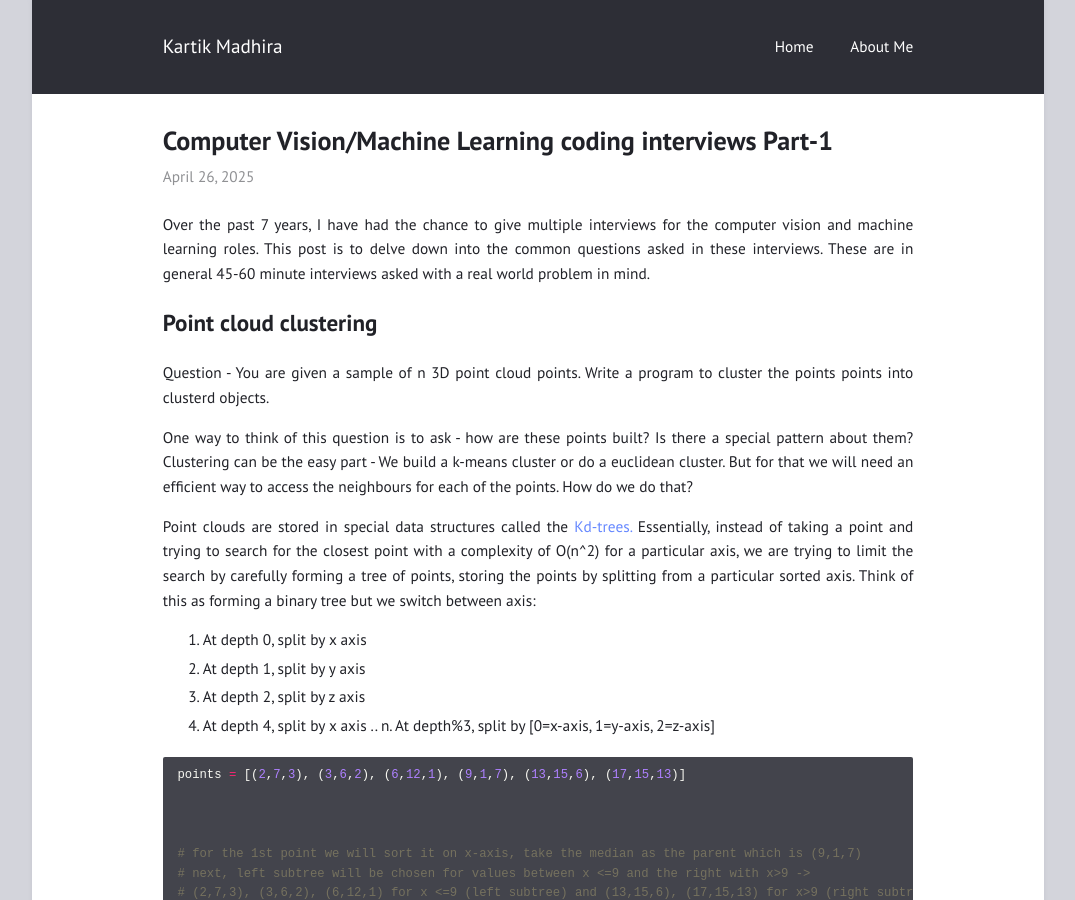
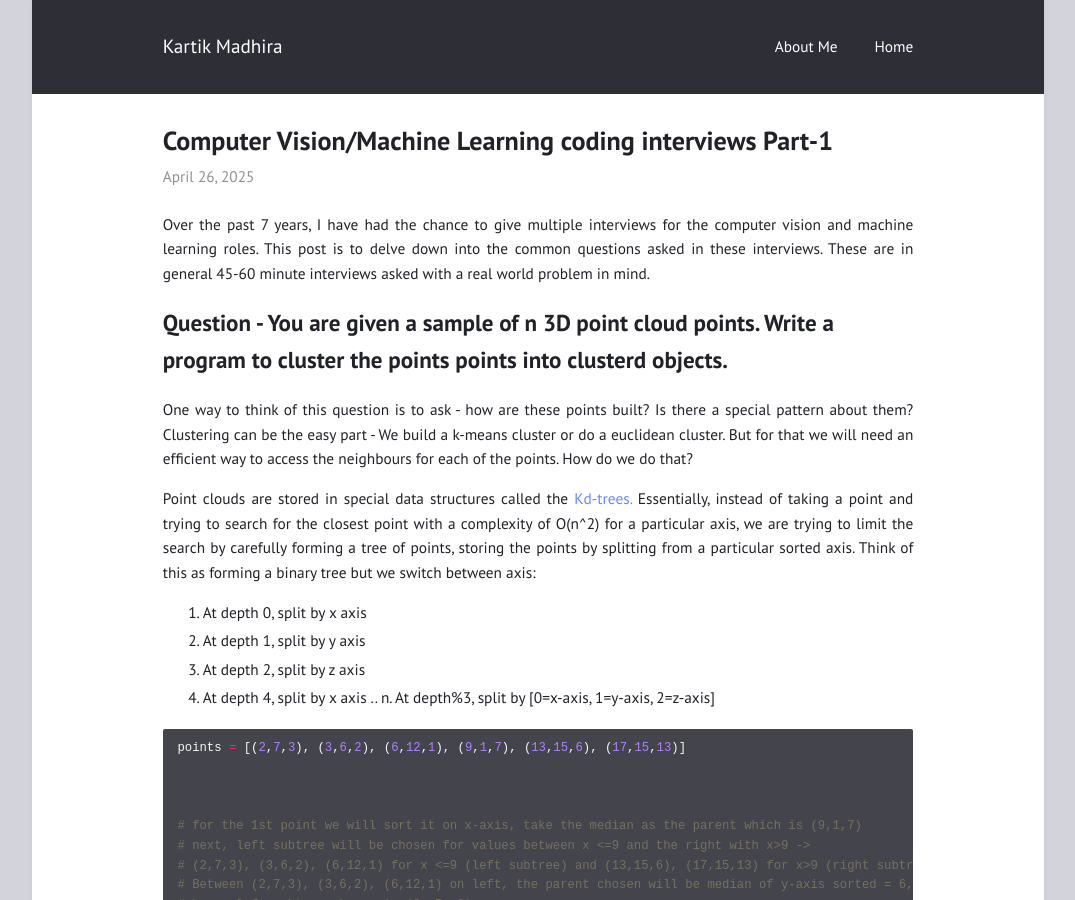
Before and after one commit to kartikmadhira1/kartikmadhira1.github.io, a Jekyll site: the page built from _posts/2025-04-26-ML-coding-interviews-pt1.md, in a window 1280 px wide and 900 px high. Shown: the whole window, without its empty margins (102-1177 px from the left). Built offline with Jekyll 4.4.1, drawn with Linux system fonts in a browser that asks for light colours.

Commit message:
saving progress

```diff
--- a/_config.yml
+++ b/_config.yml
@@ -15,14 +15,12 @@ minimal: false             # use a dark header
 
 # Menu
 
-navigation:                # accepts {file, title, url, icon, sidebaricon}
+navigation:
+  - {file: "README.md"}        # accepts {file, title, url, icon, sidebaricon}
   - {file: "index.html"}
-  - {file: "README.md"}
 
 external:                  # shows a footer with social links - for available icons see fontawesome.com/icons
-  - {title: Mail, icon: envelope, url: "mailto:niklasbuschmann@users.noreply.github.com"}
   - {title: Github, icon: github, url: "https://github.com/kartikmadhira1"}
-  - {title: Subscribe, icon: rss, url: "/feed.xml"}
 
 comments:
 #  disqus_shortname: ""    # see https://disqus.com/
--- a/_posts/2025-04-26-ML-coding-interviews-pt1.md
+++ b/_posts/2025-04-26-ML-coding-interviews-pt1.md
@@ -8,9 +8,8 @@ categories: media
 Over the past 7 years, I have had the chance to give multiple interviews for the computer vision and machine learning roles. This post is to delve down into the common questions asked in these interviews. These are in general 45-60 minute interviews asked with a real world problem in mind.
 
 
-## Point cloud clustering
 
-Question - You are given a sample of n 3D point cloud points. Write a program to cluster the points points into clusterd objects.
+# Question - You are given a sample of n 3D point cloud points. Write a program to cluster the points points into clusterd objects.
 
 One way to think of this question is to ask - how are these points built? Is there a special pattern about them? Clustering can be the easy part - We build a k-means cluster or do a euclidean cluster. But for that we will need an efficient way to access the neighbours for each of the points. How do we do that?
 
```
Also changed, not shown: README.md.
